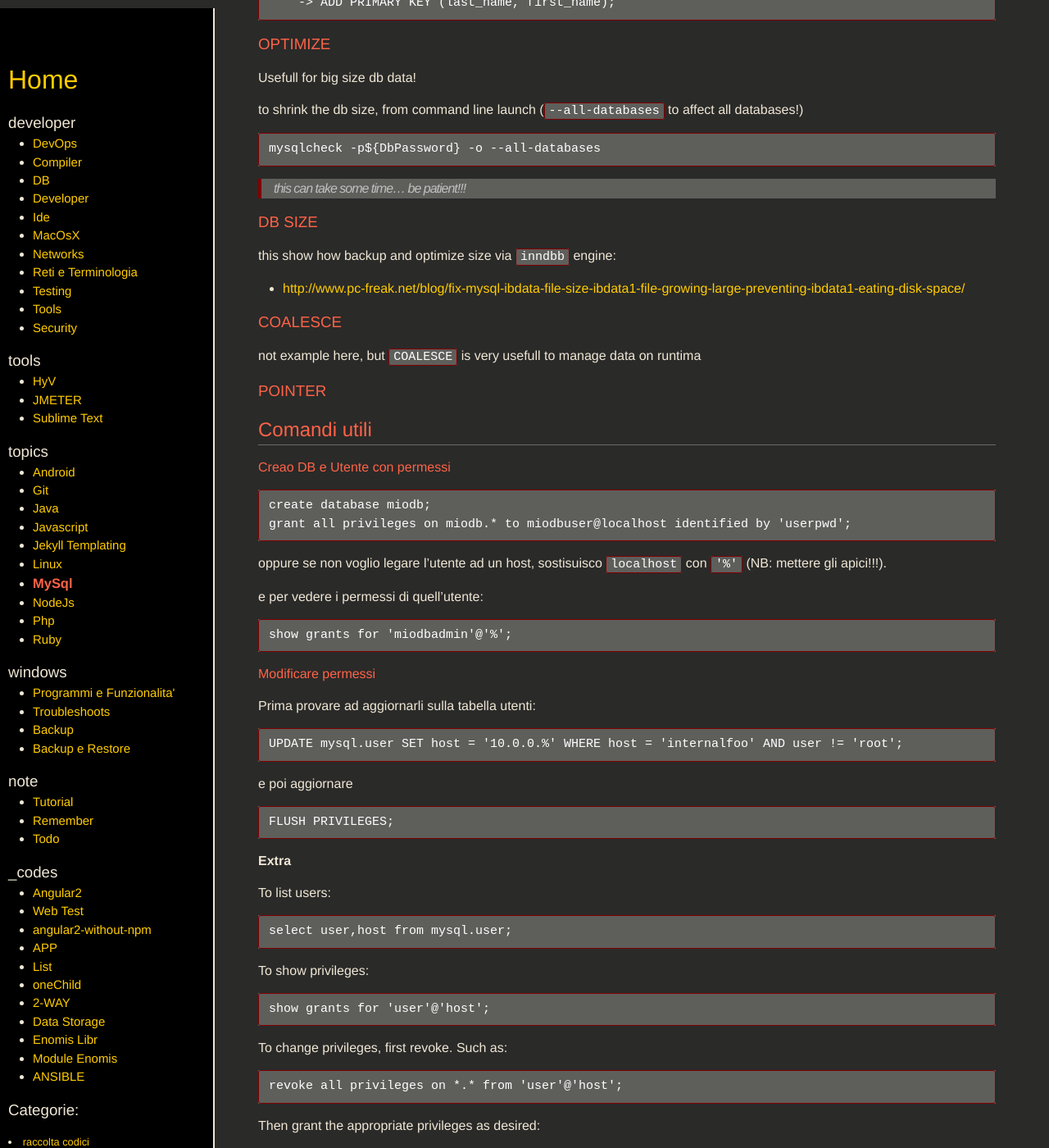
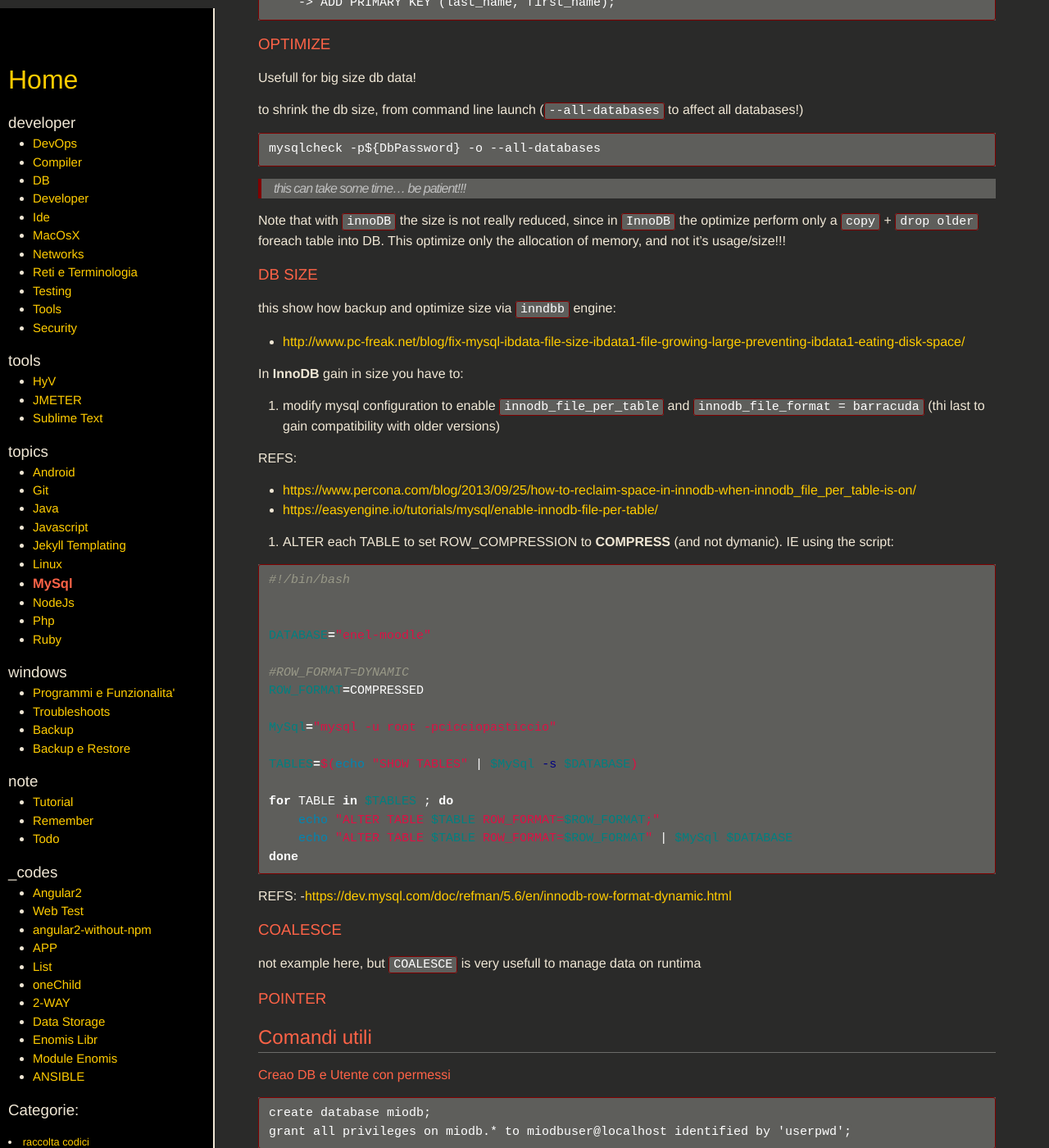
Before and after one commit to SimoSca/own-memo, a Jekyll site: the page built from _pages/topics/mysql.md, in a window 1280 px wide and 1400 px high, scrolled down 828 px. Shown: the whole window at 82% size. Built offline with Jekyll 4.4.1, drawn with Linux system fonts in a browser that asks for light colours; nearby versions of some CDN libraries.

Commit message:
[updated] added mysql row_compress explanation

`````diff
--- a/_pages/topics/mysql.md
+++ b/_pages/topics/mysql.md
@@ -60,11 +60,49 @@ mysqlcheck -p${DbPassword} -o --all-databases
 > this can take some time... be patient!!!
 
 
+Note that with `innoDB` the size is not really reduced, since in `InnoDB`
+the optimize perform only a `copy` + `drop older` foreach table into DB.
+This optimize only the allocation of memory, and not it's usage/size!!!
+
+
 ### DB SIZE
 
 this show how backup and optimize size via `inndbb` engine:
 
 - [http://www.pc-freak.net/blog/fix-mysql-ibdata-file-size-ibdata1-file-growing-large-preventing-ibdata1-eating-disk-space/](http://www.pc-freak.net/blog/fix-mysql-ibdata-file-size-ibdata1-file-growing-large-preventing-ibdata1-eating-disk-space/)
+
+In **InnoDB** gain in size you have to:
+
+1. modify mysql configuration to enable `innodb_file_per_table` and `innodb_file_format = barracuda` (thi last to gain compatibility with older versions)
+
+REFS:
+- [https://www.percona.com/blog/2013/09/25/how-to-reclaim-space-in-innodb-when-innodb_file_per_table-is-on/](https://www.percona.com/blog/2013/09/25/how-to-reclaim-space-in-innodb-when-innodb_file_per_table-is-on/)
+- [https://easyengine.io/tutorials/mysql/enable-innodb-file-per-table/](https://easyengine.io/tutorials/mysql/enable-innodb-file-per-table/)
+
+2. ALTER each TABLE to set ROW_COMPRESSION to **COMPRESS** (and not dymanic). IE using the script:
+
+````bash
+#!/bin/bash
+
+
+DATABASE="enel-moodle"
+
+#ROW_FORMAT=DYNAMIC
+ROW_FORMAT=COMPRESSED
+
+MySql="mysql -u root -pcicciopasticcio"
+
+TABLES=$(echo "SHOW TABLES" | $MySql -s $DATABASE)
+
+for TABLE in $TABLES ; do
+    echo "ALTER TABLE $TABLE ROW_FORMAT=$ROW_FORMAT;"
+    echo "ALTER TABLE $TABLE ROW_FORMAT=$ROW_FORMAT" | $MySql $DATABASE
+done
+````
+
+
+REFS:
+-[https://dev.mysql.com/doc/refman/5.6/en/innodb-row-format-dynamic.html](https://dev.mysql.com/doc/refman/5.6/en/innodb-row-format-dynamic.html)
 
 
 ### COALESCE
`````
